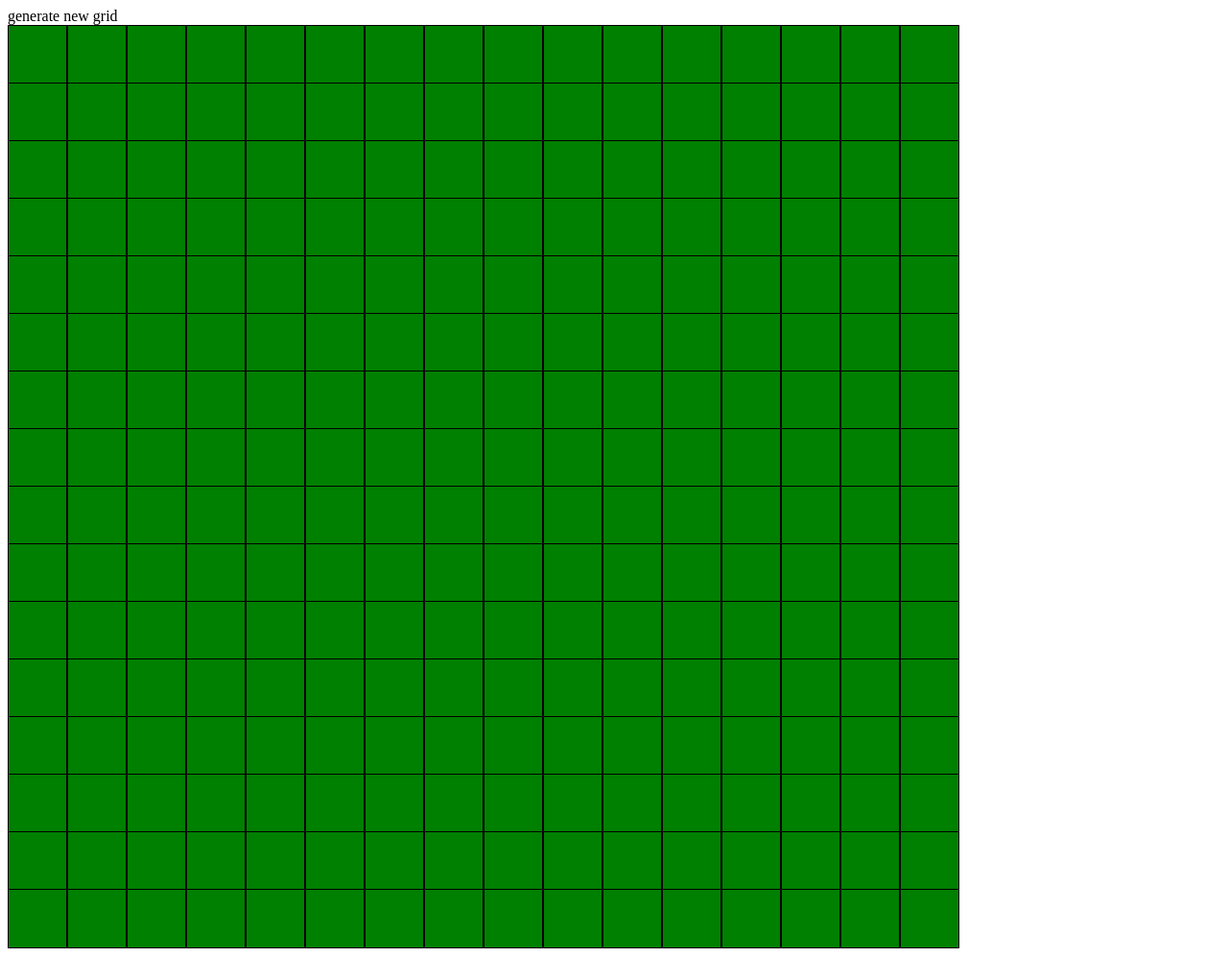
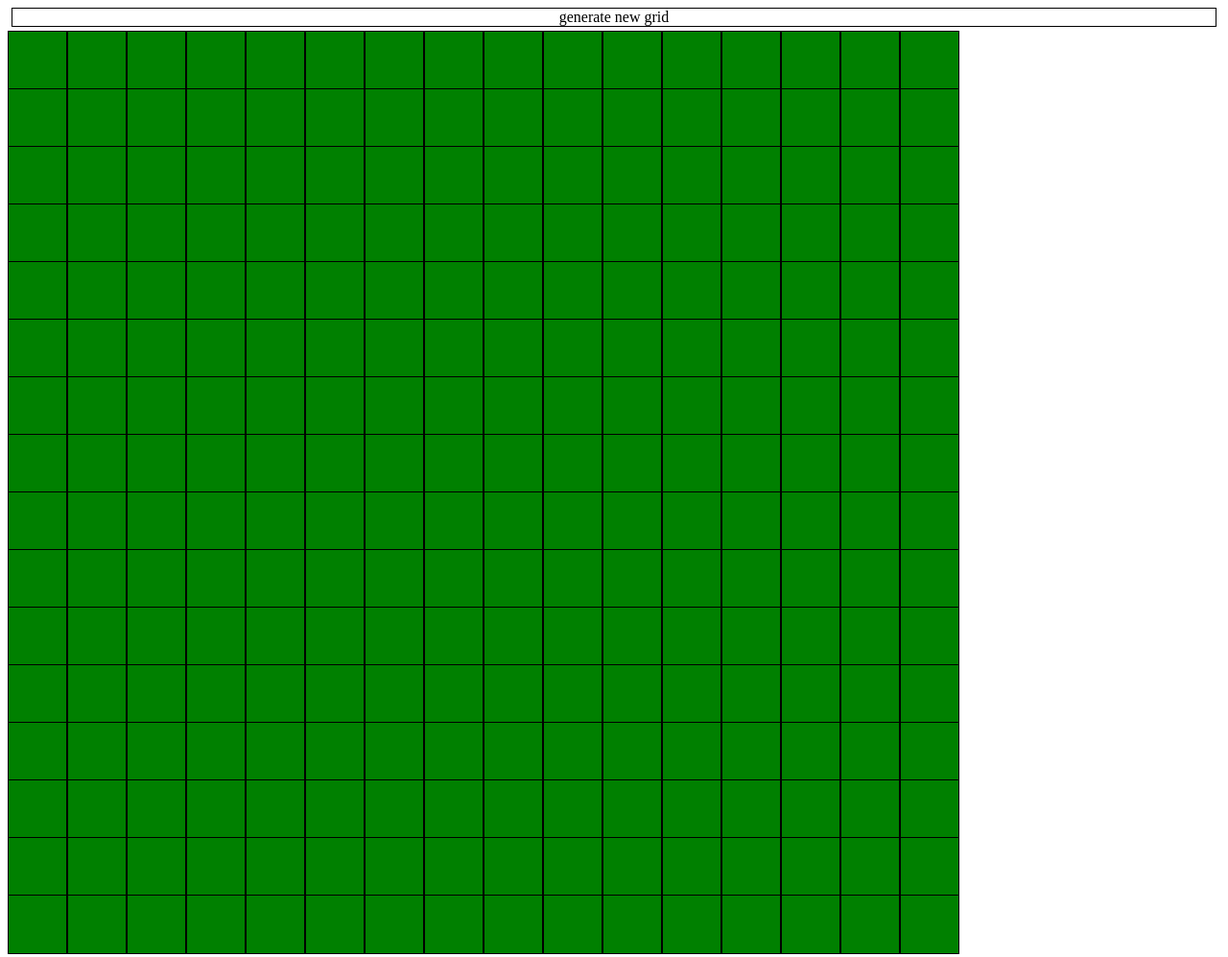
Before and after one commit to Th0se/etch-a-sketch, a plain HTML site: page index.html in a window 1280 px wide. Shown: the whole page at 96% size. Drawn offline with Linux system fonts and the light colour scheme.

Commit message:
centre the button

```diff
--- a/app.js
+++ b/app.js
@@ -29,6 +29,8 @@ const enumerate = ((elementInput) => {
 const resetButton = document.createElement(`div`);
 resetButton.setAttribute(`id`, `resetButton`);
 resetButton.textContent = `generate new grid`;
+resetButton.style.margin = `4px`;
+resetButton.style.border = `1px solid black`;
 
 
 
@@ -63,3 +65,4 @@ grid.forEach((i) => {
 
 const topArea = document.querySelector('#topArea');
 topArea.appendChild(resetButton);
+topArea.style.textAlign = 'center';
```
Also changed, not shown: index.html (+1 -2 lines).
